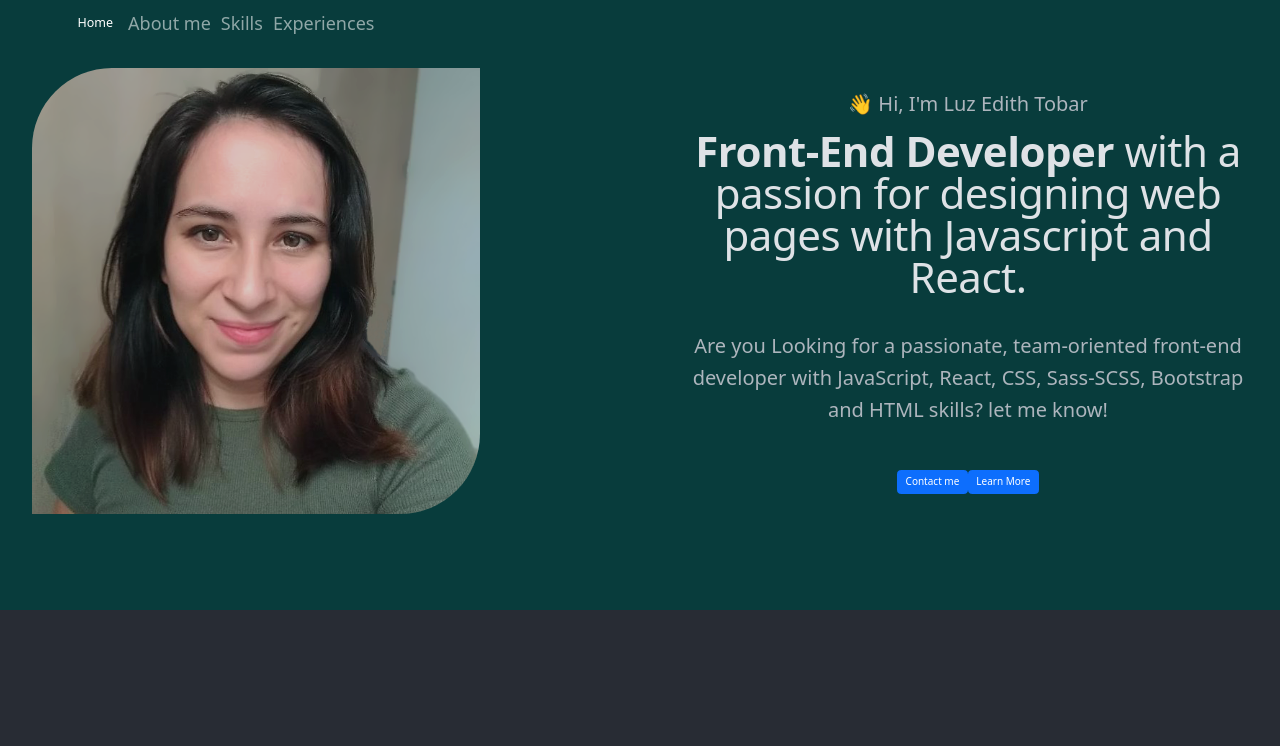
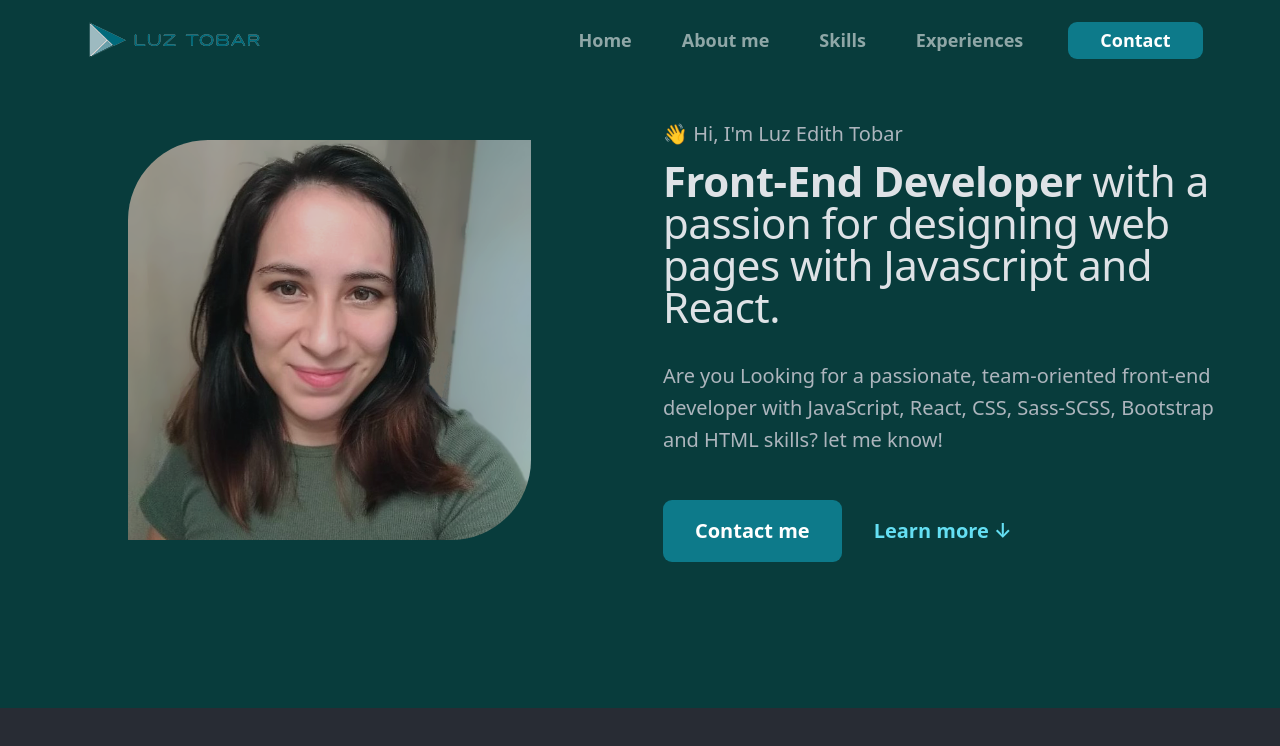
Before and after one commit to lizth93/curriculum-react, a React (Create React App) app: page / in a window 1280 px wide. Shown: the top 746 px of the page. Built offline with nearby package versions, Linux system fonts and the light colour scheme.

Commit message:
Additional styles are added in the header

```diff
--- a/src/components/button.tsx
+++ b/src/components/button.tsx
@@ -1,11 +1,32 @@
 import ButtonBootstrap from "react-bootstrap/Button";
+import styled from "styled-components";
 
 interface Props {
   children: React.ReactNode;
+  className?: string;
 }
 
 function Button(props: Props) {
-  return <ButtonBootstrap variant="primary">{props.children}</ButtonBootstrap>;
+  return (
+    <ButtonBootstrap className={props.className} variant="primary">
+      {props.children}
+    </ButtonBootstrap>
+  );
 }
 
-export default Button;
+export default styled(Button)`
+  font-size: 2rem;
+  background-color: rgb(13, 122, 138);
+  display: inline-block;
+  text-decoration: none;
+  border-radius: 9px;
+  transition: all 0.5s;
+  font-weight: inherit;
+  border: none;
+  padding: 0.8rem 3.2rem;
+
+  &:hover {
+    background-color: #0c8599;
+    transform: translateY(-0.3rem);
+  }
+`;
--- a/src/components/hero/hero-section.tsx
+++ b/src/components/hero/hero-section.tsx
@@ -25,7 +25,9 @@ export default function HeroSection(props: Props) {
             let me know!
           </p>
           <Button>Contact me</Button>
-          <Button>Learn More</Button>
+          <a href="#about" className="btn btn-learn ancla-element">
+            Learn more &darr;
+          </a>
         </div>
       </div>
     </section>
--- a/src/components/hero/index.ts
+++ b/src/components/hero/index.ts
@@ -8,20 +8,24 @@ export default styled(HeroSection)`
 
   .hero {
     max-width: 130rem;
-    margin: 0 auto;
-    padding: 0 3.2rem;
+    margin: 5rem auto;
+    padding: 0 4.2rem;
     display: grid;
 
-    gap: 9.6rem;
+    gap: 4.6rem;
     grid-template-columns: 1fr 1fr;
     align-items: center;
 
+    &-text-box {
+      text-align: start;
+    }
     &-img-box {
-      width: 80%;
+      width: 70%;
       filter: brightness(105%);
       opacity: 85%;
       border-top-left-radius: 80px;
       border-bottom-right-radius: 80px;
+      justify-self: center;
     }
 
     &-description {
@@ -56,4 +60,26 @@ export default styled(HeroSection)`
     color: #adb5bd;
     font-weight: 500;
   }
+
+  .btn,
+  .btn:link,
+  .btn:visited {
+    display: inline-block;
+    font-size: 2rem;
+    text-decoration: none;
+    padding: 1.6rem 3.2rem;
+    border-radius: 9px;
+    transition: all 0.5s;
+    font-weight: 600;
+    border: none;
+    cursor: pointer;
+  }
+
+  .btn-learn {
+    color: rgb(101, 223, 243);
+
+    &:hover {
+      transform: translateY(-0.3rem);
+    }
+  }
 `;
--- a/src/components/navbar.tsx
+++ b/src/components/navbar.tsx
@@ -2,6 +2,8 @@ import styled from "styled-components";
 import Container from "react-bootstrap/Container";
 import Nav from "react-bootstrap/Nav";
 import NavbarBootstrap from "react-bootstrap/Navbar";
+import logo from "img/logo.png";
+import { Button } from "react-bootstrap";
 
 const options = ["About me", "Skills", "Experiences"];
 
@@ -20,15 +22,19 @@ function NavBar(props: Props) {
       className={props.className}
     >
       <Container>
-        <NavbarBootstrap.Brand href="#">Home</NavbarBootstrap.Brand>
+        <NavbarBootstrap.Brand href="#">
+          <img src={logo} className="logo" alt="logo" />
+        </NavbarBootstrap.Brand>
         <NavbarBootstrap.Toggle aria-controls="responsive-navbar-nav" />
         <NavbarBootstrap.Collapse id="responsive-navbar-nav">
-          <Nav className="me-auto">
+          <Nav>
+            <Nav.Link href="#">Home</Nav.Link>
             {options.map((opt) => (
               <Nav.Link href={`#${opt.split(" ")[0].toLowerCase()}`}>
                 {opt}
               </Nav.Link>
             ))}
+            <Button className="btn-contact">Contact</Button>
           </Nav>
         </NavbarBootstrap.Collapse>
       </Container>
@@ -39,4 +45,30 @@ function NavBar(props: Props) {
 export default styled(NavBar)`
   font-size: 1.8rem !important;
   background-color: rgb(8, 60, 60) !important;
+  display: flex !important;
+  height: 8rem;
+
+  .navbar-collapse {
+    justify-content: right;
+  }
+  .navbar-nav {
+    gap: 4rem;
+    font-weight: 600;
+  }
+  .btn-contact {
+    font-size: inherit;
+    background-color: rgb(13, 122, 138);
+    display: inline-block;
+    text-decoration: none;
+    padding: 0 3.2rem;
+    border-radius: 9px;
+    transition: all 0.5s;
+    font-weight: inherit;
+    border: none;
+
+    &:hover {
+      background-color: #0c8599;
+      transform: translateY(-0.3rem);
+    }
+  }
 `;
```
Also changed, not shown: src/img/logo.png.
